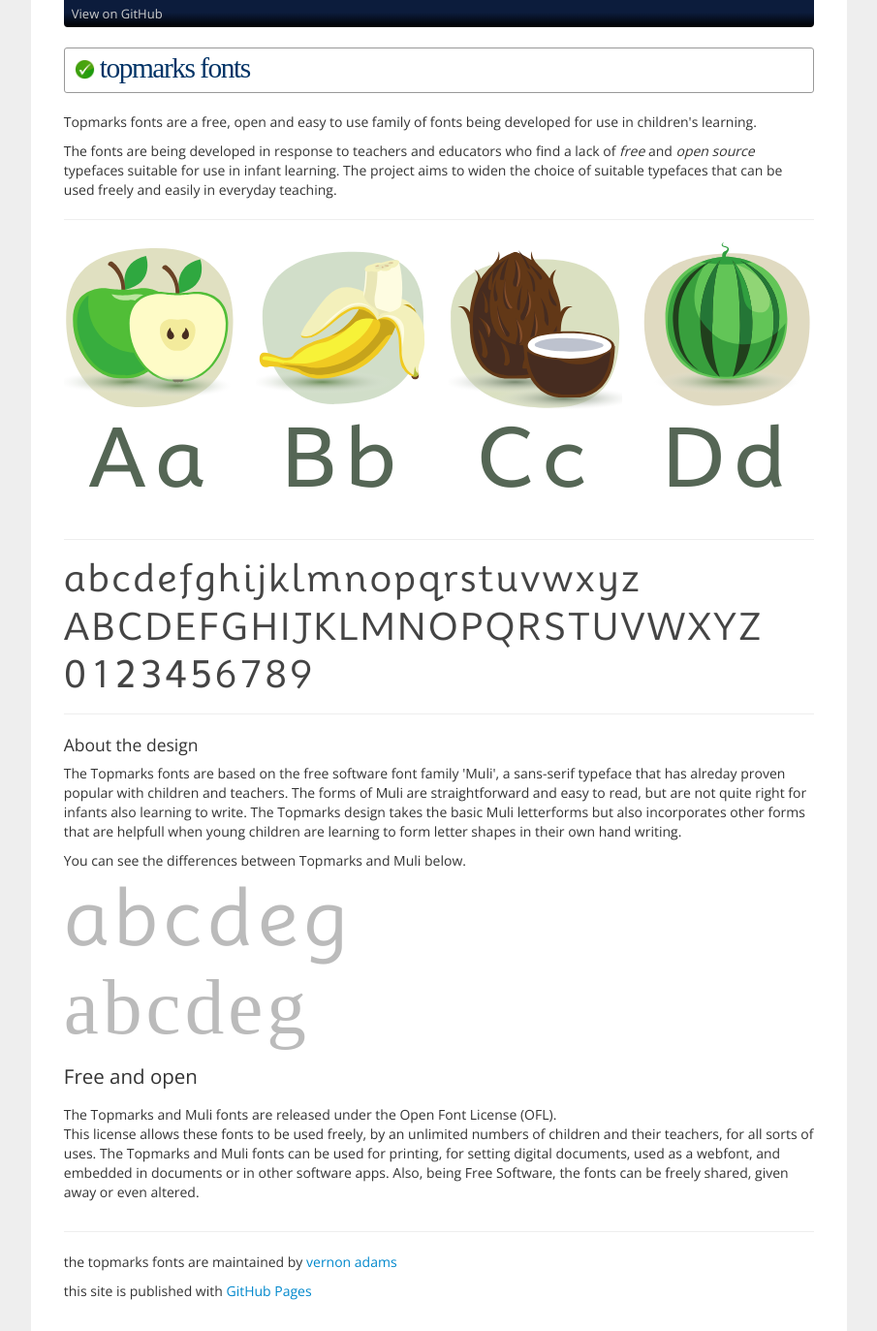
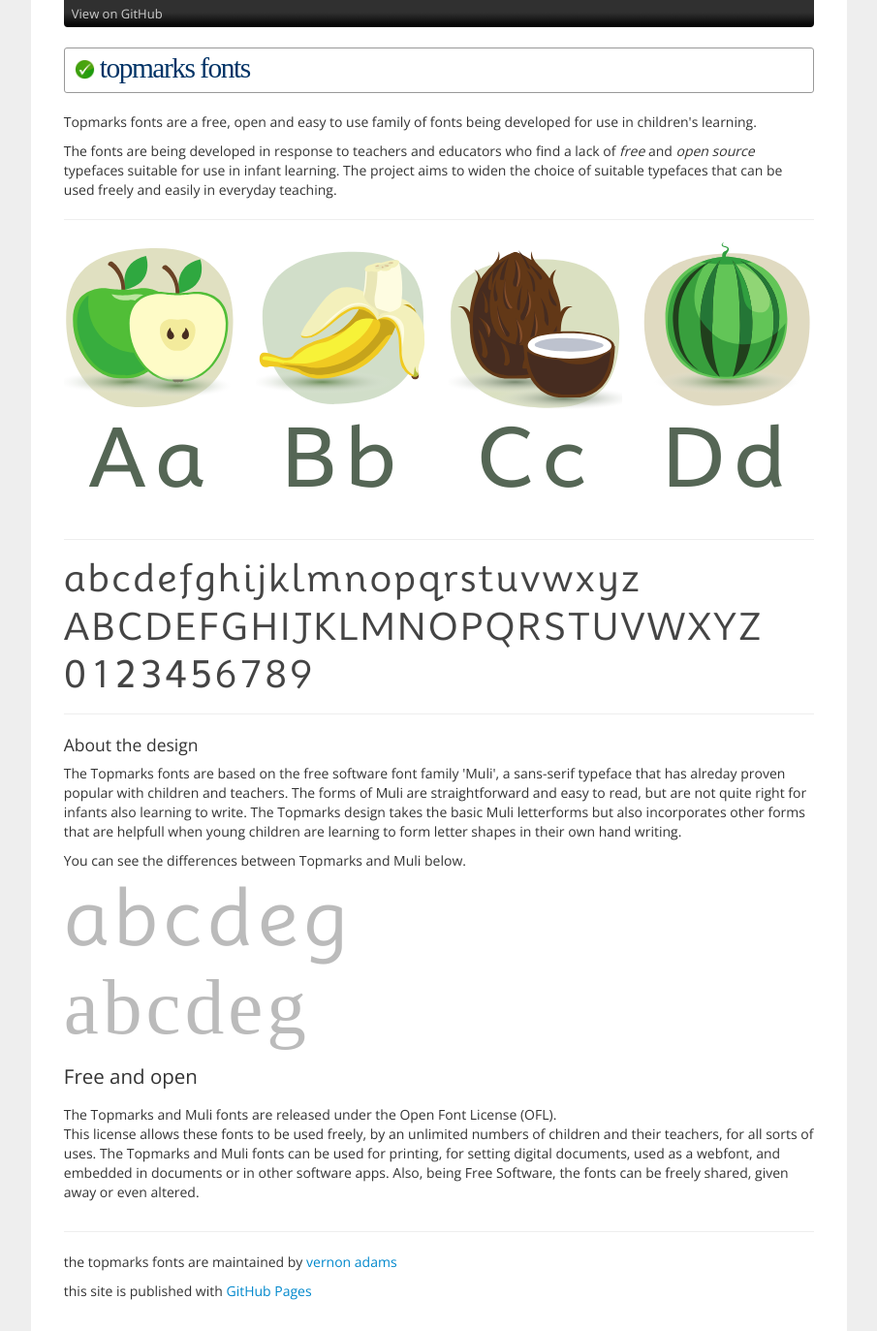
Before and after one commit to vernnobile/topmarks, a Jekyll site: the page built from index.html, in a window 1280 px wide. Shown: the whole page at 97% size, without its empty margins (187-1092 px from the left). Built offline with Jekyll 4.4.1, drawn with Linux system fonts in a browser that asks for light colours; some web fonts are replaced.

Commit message:
Update stylesheet.css

```diff
--- a/stylesheets/stylesheet.css
+++ b/stylesheets/stylesheet.css
@@ -77,12 +77,12 @@
 
 #topnavbar {
   background-color: #004587;
-  background-image: -webkit-linear-gradient(top, #000 0px, #0C1C3C 15px);
-  background-image: -o-linear-gradient(to #000 0px, #0C1C3C 15px);
-  background-image: -ms-linear-gradient(top, #000 0px, #0C1C3C 15px);
-  background-image: -moz-linear-gradient(top, #000 0px, #0C1C3C 15px);
+  background-image: -webkit-linear-gradient(top, #000 0px, #303030 15px);
+  background-image: -o-linear-gradient(to #000 0px, #303030 15px);
+  background-image: -ms-linear-gradient(top, #000 0px, #303030 15px);
+  background-image: -moz-linear-gradient(top, #000 0px, #303030 15px);
   /* Impossible to translate property background-image for webkit20110101 */
-  background-image: linear-gradient(to top, #000 0px, #0C1C3C 15px);
+  background-image: linear-gradient(to top, #000 0px, #303030 15px);
   color: #cccccc;
   font-size: 13px;
   font-style: normal;
```
